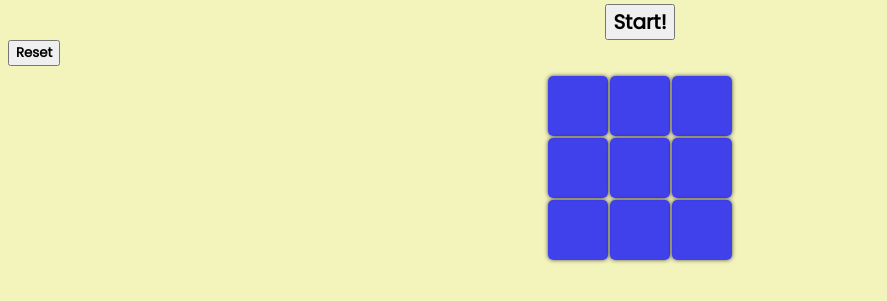
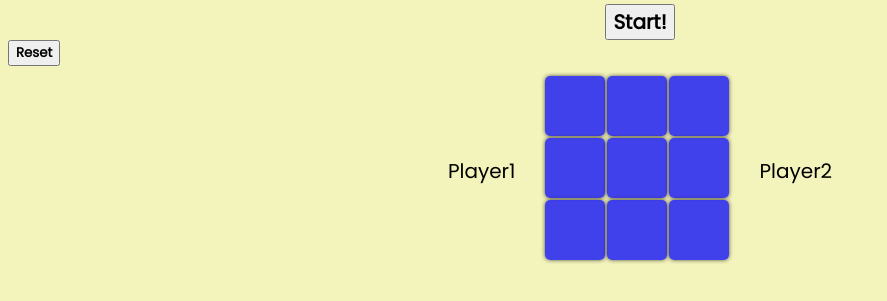
Before and after one commit to MentalSkin/tic-tac-toe, a plain HTML site: page index.html in a window 1280 px wide. Both pictures are taken after a click on the button "Start!". Shown: the part 153-454 px from the top of the page, without its empty margins (0-887 px from the left). Drawn offline with Linux system fonts and the light colour scheme.

Commit message:
display players name on screen

```diff
--- a/index.html
+++ b/index.html
@@ -44,6 +44,7 @@
                 </div>
             </div>
             <div id="gameboardContainer">
+                <label id="displayPlayerOneName" class="nameLabel">Player1</label>
                 <div id="gameboard">
                     <div id="r0c0" class="tile" data-symbol=""></div>
                     <div id="r0c1" class="tile" data-symbol=""></div>
@@ -55,6 +56,7 @@
                     <div id="r2c1" class="tile" data-symbol=""></div>
                     <div id="r2c2" class="tile" data-symbol=""></div>
                 </div>
+                <label id="displayPlayerTwoName" class="nameLabel">Player2</label>
             </div>
             <!--
             <i class="fas fa-times"></i>
--- a/script.js
+++ b/script.js
@@ -39,6 +39,8 @@ const startGame = function() {
         (document.getElementById('playerOneName').value !== '') ? playerOne.name = document.getElementById('playerOneName').value : playerOne.name = 'Player1';
         playerTwo.name = 'Computer'
     }
+    document.getElementById('displayPlayerOneName').innerHTML = playerOne.name
+    document.getElementById('displayPlayerTwoName').innerHTML = playerTwo.name
     //symbols
     if (document.getElementById('selectSymbol').value === 'x') {
         playerOne.symbol = Gameboard.symbolX
--- a/style.css
+++ b/style.css
@@ -60,6 +60,19 @@ i {
     font-size: 20px;
 }
 
+#divResetButton {
+    display: flex;
+}
+
+.nameLabel {
+    display: flex;
+    padding: 80px 30px 10px 30px;
+    font-size: 20px;
+    width: fit-content;
+    text-align: right;
+}
+
+
 #gameboardContainer {
     display: flex;
     justify-content: center;
```
